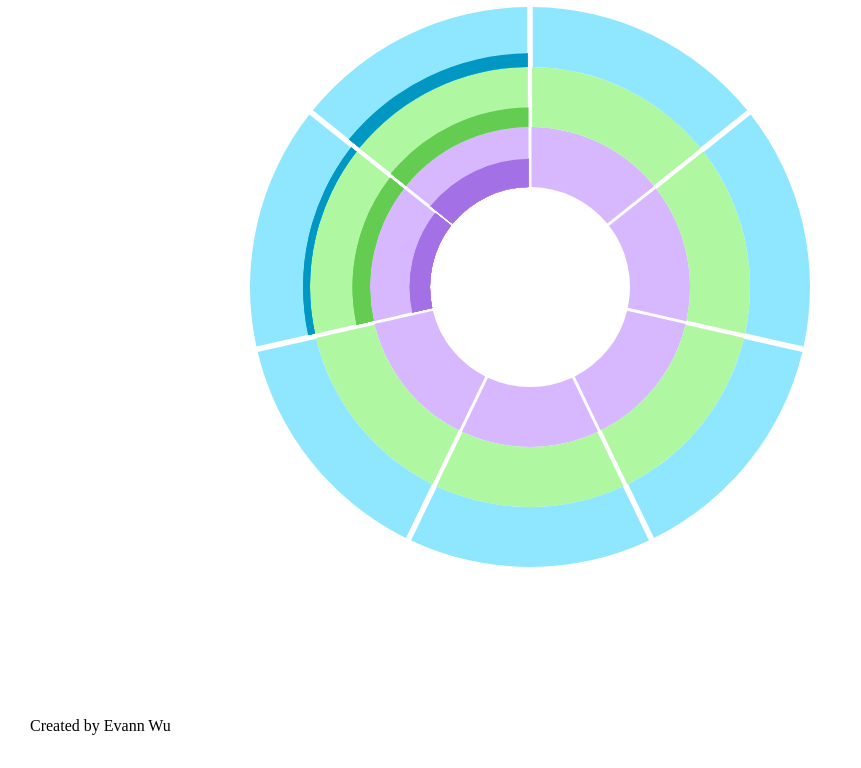
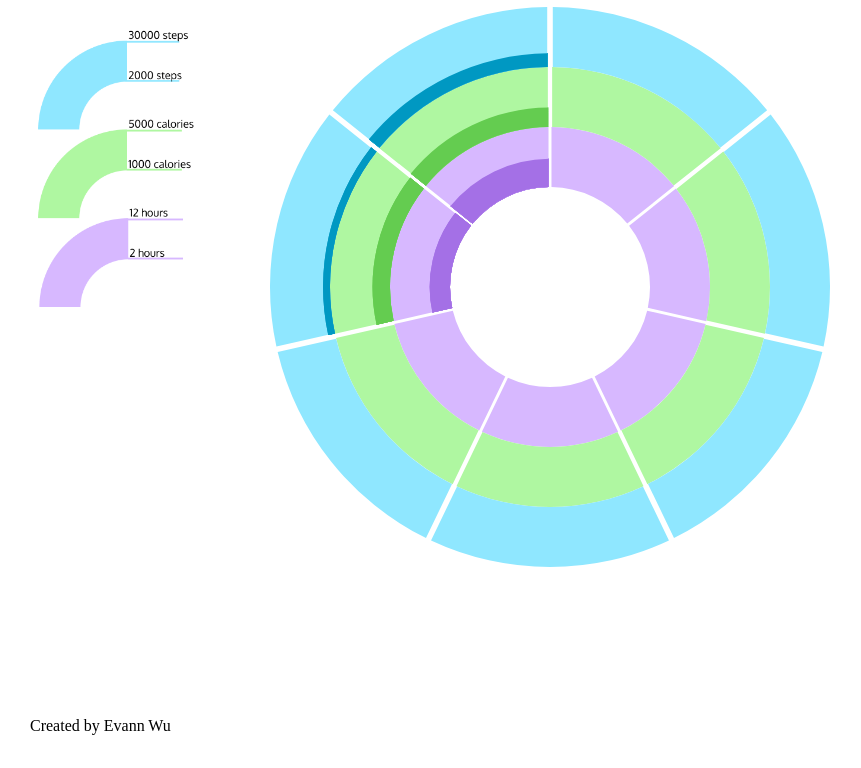
Before and after one commit to evannwu4/evannwu4.github.io, a Gatsby site: page /dataViz in a window 1280 px wide. Shown: the part 286-1054 px from the top of the page, without its empty margins (110-971 px from the left). Built offline with nearby package versions, Linux system fonts and the light colour scheme; Gatsby itself is replaced by a stand-in of ours.

Commit message:
added legend

```diff
--- a/package.json
+++ b/package.json
@@ -13,7 +13,7 @@
     "serve": "gatsby serve",
     "clean": "gatsby clean",
     "test": "echo \"Write tests! -> https://gatsby.dev/unit-testing\" && exit 1",
-    "deploy": "gatsby build && gh-pages -b master -d build"
+    "deploy": "gatsby build && gh-pages -b master -d public"
   },
   "dependencies": {
     "d3": "^5.15.1",
--- a/src/pages/dataViz.js
+++ b/src/pages/dataViz.js
@@ -1,8 +1,9 @@
-import React, { useState, useEffect } from "react";
+import React, { useState } from "react";
 import Layout from '../components/layout'
 import dataVizStyles from '../styles/dataViz.module.scss'
 import PieClass from '../components/visualization'
-
+import { graphql } from "gatsby"
+import Img from "gatsby-image"
 
 var allData = [
         [
@@ -29,7 +30,7 @@ var allData = [
     ]
 
 
-const DataVizPage = () => {
+const DataVizPage = ({ data }) => {
     const [week, setWeek] = useState(0);
     const prevWeek = () => {
         if (week !== 0) {
@@ -44,6 +45,12 @@ const DataVizPage = () => {
     return (
         <div>
             <Layout>
+                <div className={dataVizStyles.displays}>
+                    <Img
+                        className={dataVizStyles.legend}
+                        fluid={data.legend.childImageSharp.fluid}
+                        alt=""
+                    />
                     <div className={dataVizStyles.app}>
                         <p className={dataVizStyles.title}>
                             Fitbit Health Data Dashboard
@@ -64,10 +71,23 @@ const DataVizPage = () => {
                             outerRadius={160}
                         />
                     </div>
+                </div>
             </Layout>
         </div>
     )
 
 }
 
+export const query = graphql`
+  query {
+    legend: file(relativePath: { eq: "legend.png" }) {
+        childImageSharp {
+            fluid(quality: 100) {
+              ...GatsbyImageSharpFluid
+            }
+          }
+    }
+  }
+`
+
 export default DataVizPage
--- a/src/styles/dataViz.module.scss
+++ b/src/styles/dataViz.module.scss
@@ -3,6 +3,7 @@
   text-align: center;
   height: 100%;
   width: 100%;
+  margin-right: 130px;
 }
 
 .title {
@@ -26,3 +27,19 @@
   margin-left: 60px;
   margin-right: 60px;
 }
+
+.legend {
+  height: 50%;
+  width: 25%;
+  display: block;
+  margin-left: auto;
+  margin-right: auto;
+  margin-top: 85px;
+  padding-top: 20px;
+}
+
+.displays {
+  display: flex;
+  flex-direction: row;
+
+}
```
Also changed, not shown: src/resources/img/legend.png (added). Lines whose indentation alone changed are shown as unchanged.
